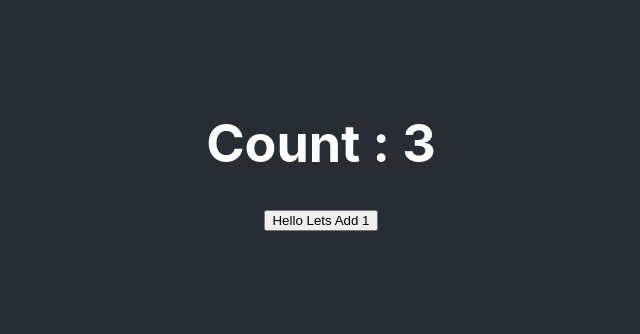
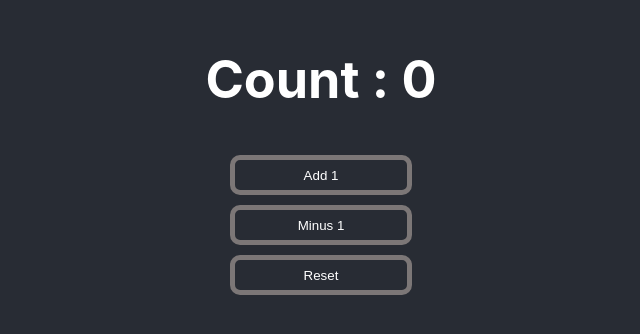
Before and after one commit to MusaBukhari237/React-Counter-Using-ContextAPI-Manager, a React (Create React App) app: page / in a window 1280 px wide. Shown: the part 246-580 px from the top of the page, without its empty margins (319-959 px from the left). Built offline with nearby package versions, Linux system fonts and the light colour scheme.

Commit message:
Adding UseState Variable

```diff
--- a/src/App.css
+++ b/src/App.css
@@ -27,3 +27,31 @@
     transform: rotate(360deg);
   }
 }
+
+/* .buttons{
+  margin: 2rem;
+  display: grid;
+  grid-template-columns: repeat(3,1fr);
+  grid-column-gap: 20px;
+  grid-row-gap: 40px;
+} */
+
+button{
+  width: 100%;
+  height:40px;
+  border: #7c7777 5px solid;
+  border-radius: 10px;
+  margin: 10px 0 0 0;
+  background-color: #282c34;
+  color: white;
+
+
+}
+
+button:hover{
+  box-shadow: inset 0 0 9px  #7c7777;
+}
+
+button:active{
+  box-shadow: inset 0 0 20px  #7c7777;
+}
--- a/src/App.js
+++ b/src/App.js
@@ -1,16 +1,26 @@
 import React,{useState} from 'react';
 import './App.css';
-// import Food from './Components/food'
+import Count from './Components/count.js'
 
 function App() {
-  let [count,setcount] = useState(3);
-
+  let [count,setcount] = useState(0);
+  function Add1(){
+     setcount(++count)
+    }
+  function Minus1(){
+    setcount(--count)
+  }
+  function Reset(){
+    setcount(0)
+   }
   return (
     <div className="App">
-      <h1>Count : {count}</h1>
-
-      <button onClick={
-        () => setcount(++count)}>Hello Lets Add 1</button>
+      <Count countid={count}/>
+    <div class="buttons">
+      <button onClick={Add1}>Add 1</button>
+      <button onClick={Minus1}>Minus 1</button>
+      <button onClick={Reset}>Reset</button>
+    </div>
     </div>
   );
 };
--- /dev/null
+++ b/src/Components/count.js
@@ -0,0 +1,11 @@
+import React from 'react';
+
+function Count(props) {
+
+    return(
+        <h1>Count : {props.countid}</h1>
+
+    );
+}
+
+export default Count;
```
Also changed, not shown: src/Components/food.js (deleted, +0 -11 lines).
